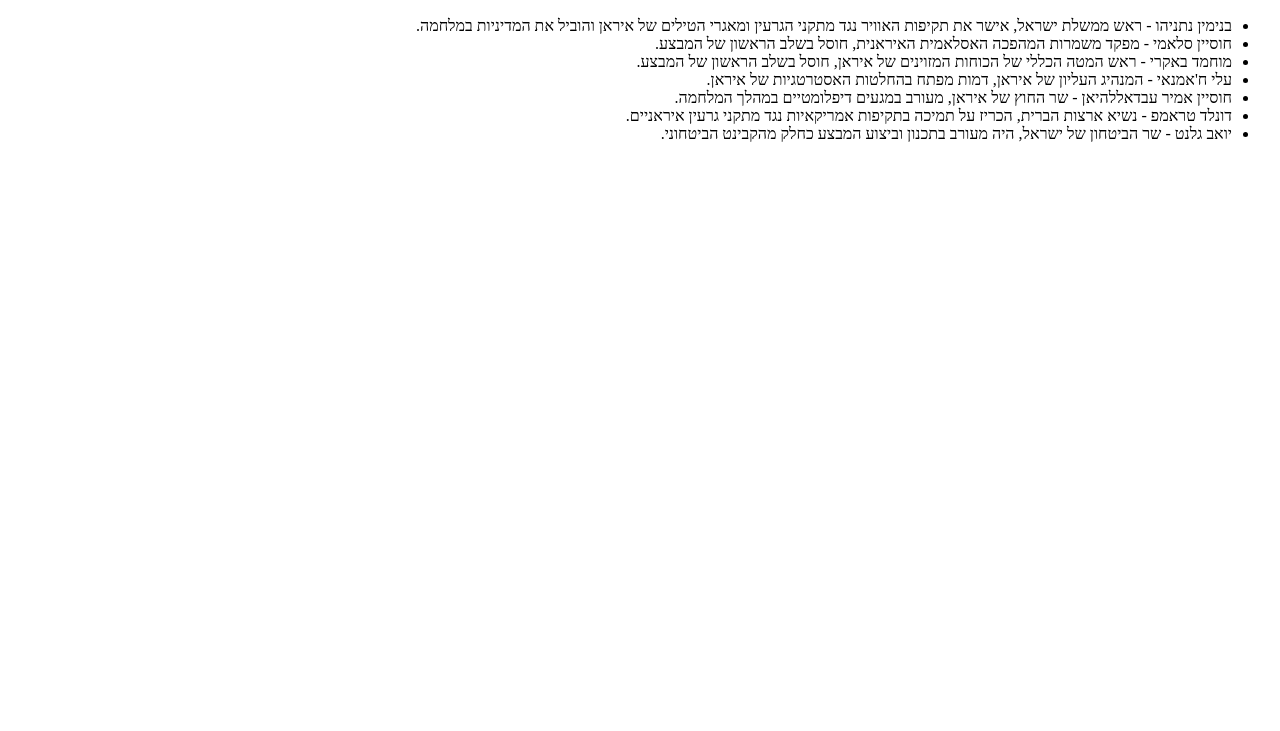
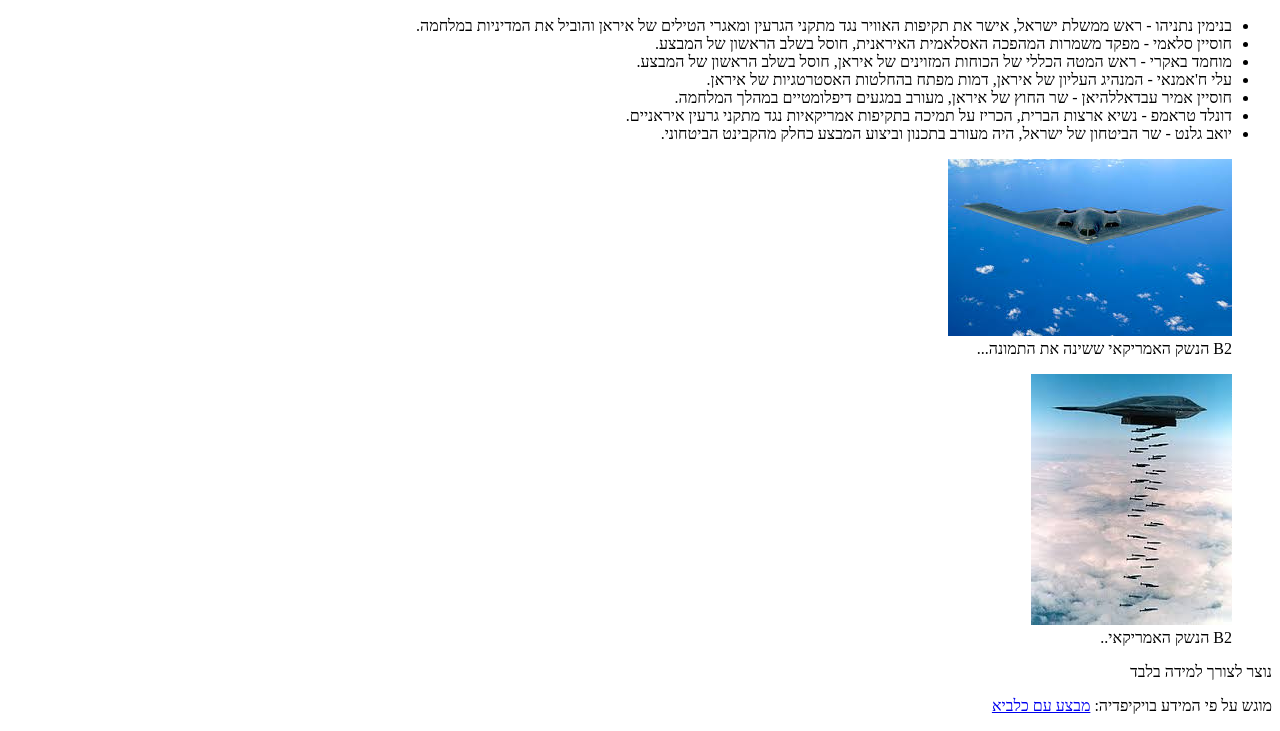
Before and after one commit to YitzchakShaish/Am-Kelavia, a plain HTML site: page figures.html in a window 1280 px wide. Shown: the part 467-1198 px from the top of the page. Before the commit the page ends 800 px from the top, so only its background shows below. Drawn offline with Linux system fonts and the light colour scheme.

Commit message:
Update pages: add images, enhance content structure
- Added Am Kelavia operation pages with images
- Updated navigation and HTML semantics
- Enhanced accessibility and content organization

```diff
--- a/figures.html
+++ b/figures.html
@@ -18,7 +18,7 @@
         <a href="artifacts.html">מה נשאר מאחור</a>
         <a href="legacy.html">הזיכרון וההשפעה</a>
     </nav>
-    <main>
+
         <!-- <figure> -->
 <iframe width="560" height="315"
         src="https://www.youtube.com/embed/bqr-yhcCAcY"
@@ -35,7 +35,7 @@
 </iframe>
 
 
-
+<main>
     <h2>דמויות מרכזיות במבצע עם כלביא</h2>
     <ul>
         <li>בנימין נתניהו - ראש ממשלת ישראל, אישר את תקיפות האוויר נגד מתקני הגרעין ומאגרי הטילים של איראן והוביל את המדיניות במלחמה.</li>
@@ -46,8 +46,23 @@
         <li>דונלד טראמפ - נשיא ארצות הברית, הכריז על תמיכה בתקיפות אמריקאיות נגד מתקני גרעין איראניים.</li>
         <li>יואב גלנט - שר הביטחון של ישראל, היה מעורב בתכנון וביצוע המבצע כחלק מהקבינט הביטחוני.</li>
     </ul>
+</main>
+<figure>
+    <img src="./images/B2.jpg" alt="תיאור התמונה לנגישות">
+    <figcaption>B2 הנשק האמריקאי ששינה את התמונה...</figcaption>
+</figure>
+
+<figure>
+    <img src="./images/B22.jpg" alt="תיאור התמונה לנגישות">
+    <figcaption>B2 הנשק האמריקאי..</figcaption>
+</figure>
 </body>
 
 
+<footer>
+    <p> נוצר לצורך למידה בלבד </p>
+    <p>מוגש על פי המידע בויקיפדיה: <a href="https://he.wikipedia.org/wiki/%D7%9E%D7%91%D7%A6%D7%A2_%D7%A2%D7%9D_%D7%9B%D7%9C%D7%91%D7%99%D7%90">מבצע עם כלביא</a></p>
+</footer>
+
 
 </html>
```
Also changed, not shown: artifacts.html (+4 -0 lines), legacy.html (+4 -0 lines), origins.html (+3 -0 lines), images/B2.jpg (added), images/B22.jpg (added), images/fordo.jpg (added), images/fordo2.jpg (added).
